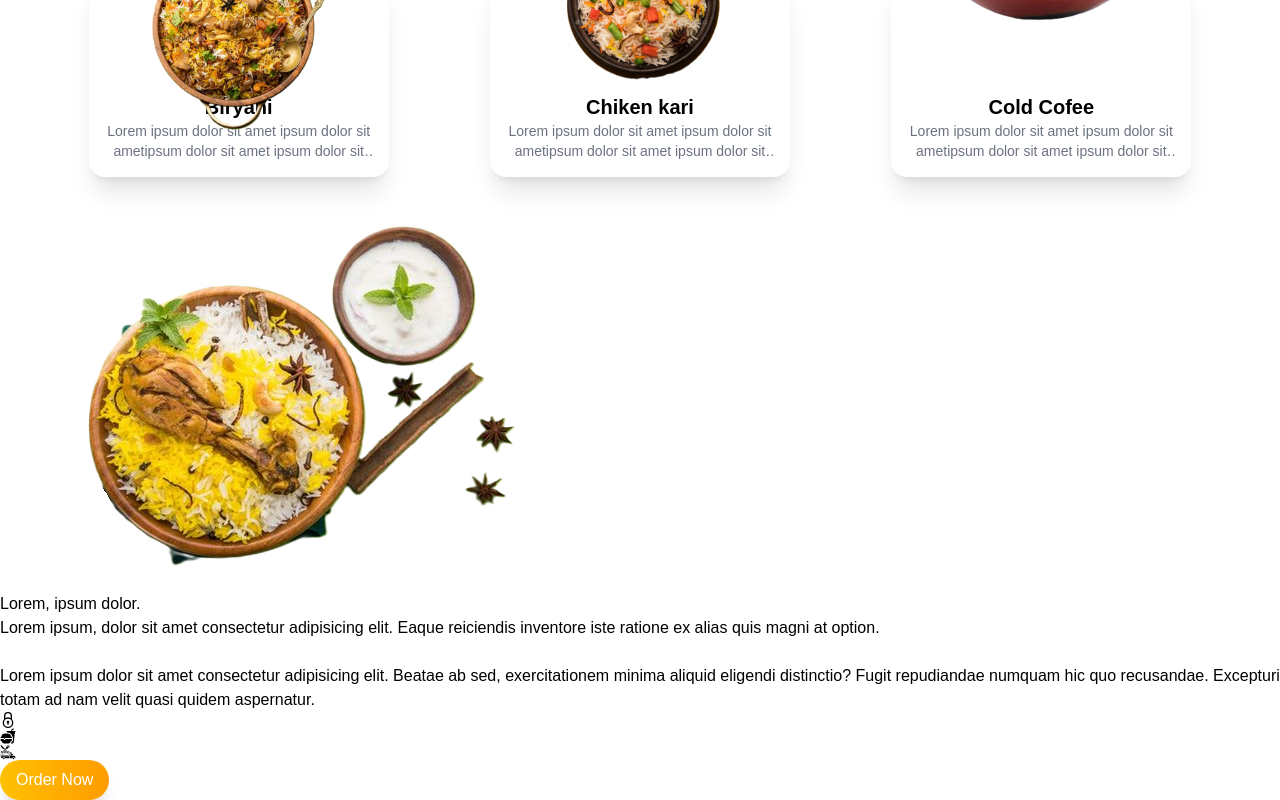
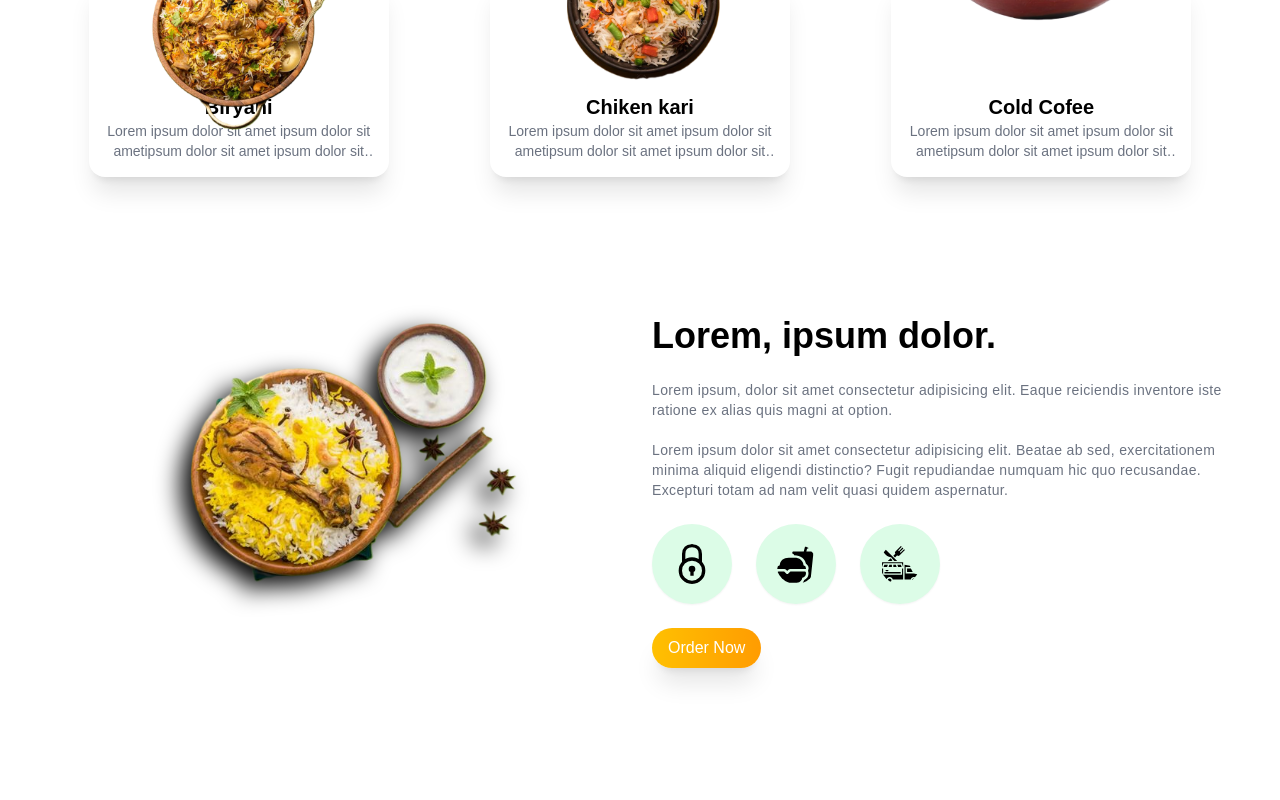
Before and after one commit to wacho91/Restaurant, a React (Vite) app: page / in a window 1280 px wide. Shown: the part 887-1687 px from the top of the page. After the commit the page ends 1654 px from the top, so only its background shows below. Built offline with nearby package versions, Linux system fonts and the light colour scheme.

Commit message:
Banner Complete

```diff
--- a/src/Component/Banner/Banner.jsx
+++ b/src/Component/Banner/Banner.jsx
@@ -17,20 +17,20 @@ const Banner = () => {
     };
 
   return (
-    <div>
-        <div>
-            <div>
-                <div>
+    <div className="min-h-[550px]">
+        <div className="min-h-[550px] flex justify-center items-center backdrop-blur-xl py-12 sm:py-0">
+            <div className="container">
+                <div className="grid grid-cols-1 sm:grid-cols-2 gap-6">
                     {/*Image Banner*/}
                     <div>
-                        <img src={BiryaniImg} alt="image" />
+                        <img src={BiryaniImg} alt="image"  className="max-w-[430px] w-full mx-auto drop-shadow-[-10px_10px_12px_rgba(0,0,0,1)]"/>
                     </div>
                     {/* text content section */}
-                    <div>
-                        <h1>
+                    <div className="flex flex-col justify-center gap-6 sm:pt-0">
+                        <h1 className="text-3xl sm:text-4xl font-bold">
                             Lorem, ipsum dolor.
                         </h1>
-                        <p>
+                        <p className="text-sm text-gray-500 tracking-wide leading-5">
                             Lorem ipsum, dolor sit amet consectetur adipisicing elit.
                             Eaque reiciendis inventore iste ratione ex alias quis magni at
                             option.
@@ -41,15 +41,15 @@ const Banner = () => {
                             distinctio? Fugit repudiandae numquam hic quo recusandae.
                             Excepturi totam ad nam velit quasi quidem aspernatur.
                         </p>
-                        <div>
+                        <div className="flex gap-6">
                             <div>
-                                <GrSecure />
+                                <GrSecure  className="text-4xl h-20 w-20 shadow-sm p-5 rounded-full bg-green-100 dark:bg-green-400"/>
                             </div>
                             <div>
-                                <IoFastFood />
+                                <IoFastFood  className="text-4xl h-20 w-20 shadow-sm p-5 rounded-full bg-green-100 dark:bg-green-400"/>
                             </div>
                             <div>
-                                <GiFoodTruck />
+                                <GiFoodTruck className="text-4xl h-20 w-20 shadow-sm p-5 rounded-full bg-green-100 dark:bg-green-400"/>
                             </div>
                         </div>
                         <div>
```
